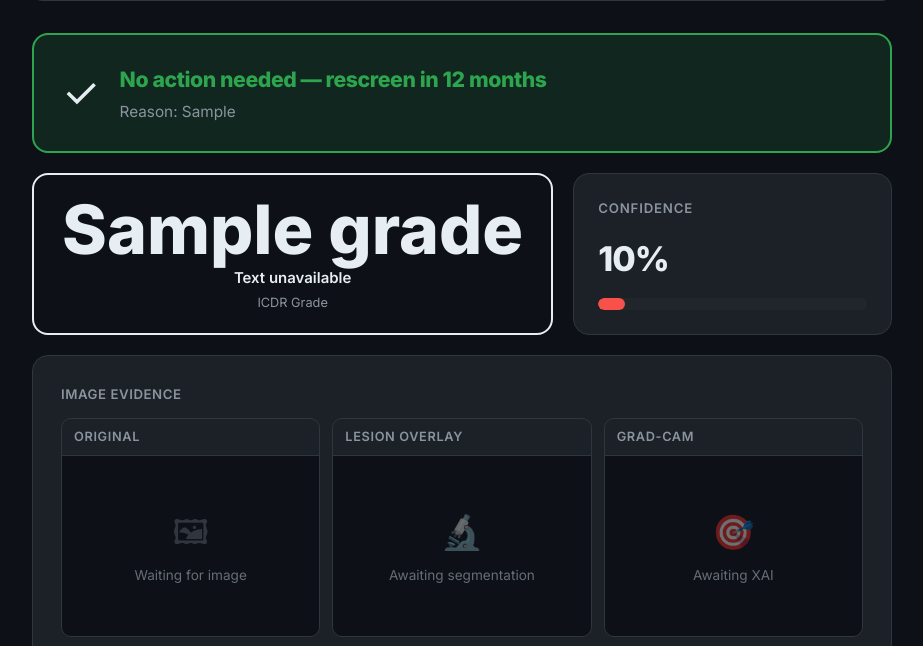
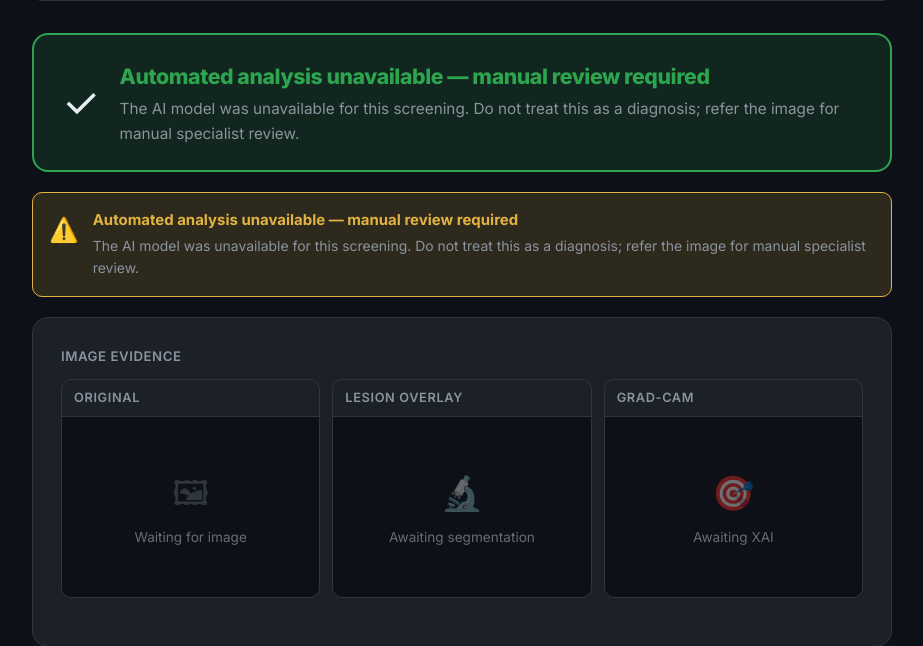
Before and after one commit to 24f1002360/NETRA-AI, a Flask app: template app/templates/result.html in a window 1280 px wide. Shown: the part 210-856 px from the top of the page, without its empty margins (178-1101 px from the left). Run offline with Flask 3, Linux system fonts and the light colour scheme; the template is opened without the code that fills it: most values are stand-ins (such as "Sample title", 1, 10 or a date in 2020); some libraries are stand-ins or nearby versions.

Commit message:
final changes

```diff
--- a/app/static/css/main.css
+++ b/app/static/css/main.css
@@ -1091,6 +1091,7 @@ h3 { font-size: 1rem; font-weight: 600; color: var(--text-muted); margin-bottom:
 .eye-action-chip.routine { background: var(--green-dim); color: var(--green); }
 .eye-action-chip.review  { background: var(--amber-dim); color: var(--amber); }
 .eye-action-chip.urgent  { background: var(--red-dim);   color: var(--red); }
+.analysis-unavailable-note { color: var(--text-muted); font-size: .86rem; line-height: 1.45; margin: 12px 2px; }
 
 .lesion-grid.compact {
   grid-template-columns: repeat(4, 1fr);
--- a/app/templates/history.html
+++ b/app/templates/history.html
@@ -72,11 +72,15 @@
           <td>{{ s.date[:10] if s.date else '—' }}</td>
           <td><strong>{{ s.eye }}</strong></td>
           <td>
+            {% if s.analysis_available %}
             <span class="grade-pill g{{ grade_n }}">
               Grade {{ grade_n }}
             </span>
+            {% else %}
+            <span class="status-chip warn">{{ t('result.analysis_unavailable') }}</span>
+            {% endif %}
           </td>
-          <td>{{ (s.confidence * 100) | round(0) | int }}%</td>
+          <td>{% if s.analysis_available %}{{ (s.confidence * 100) | round(0) | int }}%{% else %}—{% endif %}</td>
           <td>
             <span class="action-pill {{ action_l }}">
               {% if action_l == 'urgent' %}🚨{% elif action_l == 'review' %}⚠{% else %}✓{% endif %}
--- a/app/templates/result.html
+++ b/app/templates/result.html
@@ -56,9 +56,11 @@
   <div class="decision-banner__icon">{{ tier_icon }}</div>
   <div class="decision-banner__body">
     <div class="decision-banner__action">
-      {{ t('result.action.' ~ tier) }}
+      {{ t('result.analysis_unavailable') if not result.analysis_available else t('result.action.' ~ tier) }}
     </div>
-    {% if result.action_reason %}
+    {% if not result.analysis_available %}
+    <div class="decision-banner__reason">{{ t('result.analysis_unavailable.detail') }}</div>
+    {% elif result.action_reason %}
     <div class="decision-banner__reason">
       Reason: {{ result.action_reason | replace('_', ' ') | title }}
     </div>
@@ -67,6 +69,7 @@
 </div>
 
 {# ── Grade + confidence ── #}
+{% if result.analysis_available %}
 <div class="grade-confidence-row">
   <div class="grade-box g{{ result.grade }}"
        aria-label="{{ t('result.grade') }}: {{ result.grade }} — {{ t('result.grade.' ~ result.grade) }}">
@@ -98,6 +101,15 @@
     {% endif %}
   </div>
 </div>
+{% else %}
+<div class="xai-guard-panel warn mb">
+  <div class="xai-guard-panel__icon">⚠️</div>
+  <div class="xai-guard-panel__body">
+    <div class="xai-guard-panel__title">{{ t('result.analysis_unavailable') }}</div>
+    <div class="xai-guard-panel__desc">{{ t('result.analysis_unavailable.detail') }}</div>
+  </div>
+</div>
+{% endif %}
 
 {# ── Image evidence ── #}
 {% set xai = result.xai if result.xai is defined else {} %}
@@ -167,7 +179,7 @@
   </div>
 
   {# XAI guard detail #}
-  {% if guard and guard != 'OK' %}
+  {% if result.analysis_available and guard and guard != 'OK' %}
   <div class="xai-guard-panel warn">
     <div class="xai-guard-panel__icon">⚠️</div>
     <div class="xai-guard-panel__body">
@@ -178,7 +190,7 @@
       </div>
     </div>
   </div>
-  {% elif guard == 'OK' %}
+  {% elif result.analysis_available and guard == 'OK' %}
   <div class="xai-guard-panel ok mt-s">
     <div class="xai-guard-panel__icon">✓</div>
     <div class="xai-guard-panel__body">
@@ -192,6 +204,7 @@
   {% endif %}
 </div>
 
+{% if result.analysis_available %}
 {# ── Lesions ── #}
 {% set lesions = result.lesions %}
 <div class="card card--flat mb" style="background:var(--surface-2)">
@@ -211,6 +224,7 @@
     {{ lesion_item('soft_exudates',  t('result.lesions.soft_exudates')) }}
   </div>
 </div>
+{% endif %}
 
 {# ── Other conditions ── #}
 {% set other = result.other_conditions if result.other_conditions is defined else {} %}
--- a/configs/i18n/en.json
+++ b/configs/i18n/en.json
@@ -96,6 +96,8 @@
   "result.action.routine": "No action needed — rescreen in 12 months",
   "result.action.review": "Refer to specialist for review",
   "result.action.urgent": "URGENT: Immediate ophthalmologist referral required",
+  "result.analysis_unavailable": "Automated analysis unavailable — manual review required",
+  "result.analysis_unavailable.detail": "The AI model was unavailable for this screening. Do not treat this as a diagnosis; refer the image for manual specialist review.",
   "result.download_pdf": "View / Print Report",
 
   "history.title": "Screening History",
```
Also changed, not shown: app/routes.py (+8 -1 lines), app/templates/result_combined.html (+23 -5 lines).
